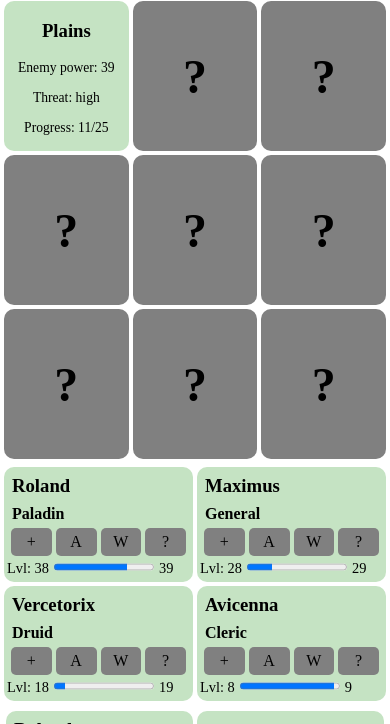
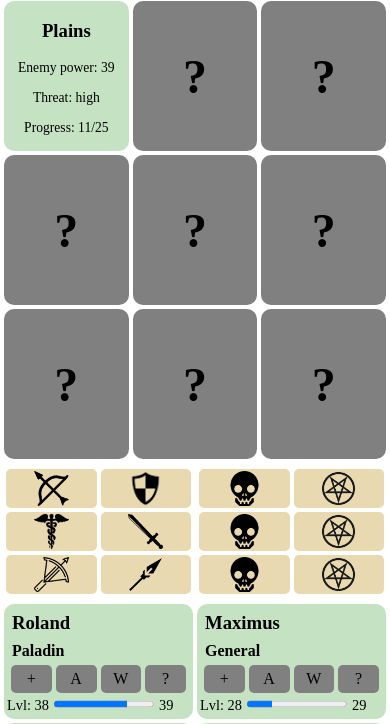
Before and after one commit to Vielo/battle-simulator, a plain HTML site: page index.html in a window 390 px wide. Shown: the part 78-802 px from the top of the page. Drawn offline with Linux system fonts and the light colour scheme.

Commit message:
created basic combat screen structure

```diff
--- a/index.html
+++ b/index.html
@@ -55,6 +55,56 @@
             </div>
             <div class="adventure-tile locked" id="adventure-tile-9">
                 <h3>?</h3>
+            </div>
+        </section>
+        <section class="battle-container">
+            <div class="battle-container-team" id="player-team">
+                <div class="battle-container-line" id="player-line2">
+                    <div class="battle-container-unit-slot" id="slot-player-2-top">
+                        <p><img class="unit-icon" src="img/unit-icons/archer.png"></p>
+                    </div>
+                    <div class="battle-container-unit-slot" id="slot-player-2-middle">
+                        <p><img class="unit-icon" src="img/unit-icons/cleric.png"></p>
+                    </div>
+                    <div class="battle-container-unit-slot" id="slot-player-2-bottom">
+                        <p><img class="unit-icon" src="img/unit-icons/crossbowman.png"></p>
+                    </div>
+                </div>
+                <div class="battle-container-line" id="player-line1">
+                    <div class="battle-container-unit-slot" id="slot-player-1-top">
+                        <p><img class="unit-icon" src="img/unit-icons/paladin.png"></p>
+                    </div>
+                    <div class="battle-container-unit-slot" id="slot-player-1-middle">
+                        <p><img class="unit-icon" src="img/unit-icons/swordsman.png"></p>
+                    </div>
+                    <div class="battle-container-unit-slot" id="slot-player-1-bottom">
+                        <p><img class="unit-icon" src="img/unit-icons/spearman.png"></p>
+                    </div>
+                </div>
+            </div>
+            <div class="battle-container-team" id="enemy-team">
+                <div class="battle-container-line" id="enemy-line1">
+                    <div class="battle-container-unit-slot" id="slot-enemy-1-top">
+                        <p><img class="unit-icon" src="img/enemies-icons/skeleton.png"></p>
+                    </div>
+                    <div class="battle-container-unit-slot" id="slot-enemy-1-middle">
+                        <p><img class="unit-icon" src="img/enemies-icons/skeleton.png"></p>
+                    </div>
+                    <div class="battle-container-unit-slot" id="slot-enemy-1-bottom">
+                        <p><img class="unit-icon" src="img/enemies-icons/skeleton.png"></p>
+                    </div>
+                </div>
+                <div class="battle-container-line" id="enemy-line2">
+                    <div class="battle-container-unit-slot" id="slot-enemy-2-top">
+                        <p><img class="unit-icon" src="img/enemies-icons/pentagram.png"></p>
+                    </div>
+                    <div class="battle-container-unit-slot" id="slot-enemy-2-middle">
+                        <p><img class="unit-icon" src="img/enemies-icons/pentagram.png"></p>
+                    </div>
+                    <div class="battle-container-unit-slot" id="slot-enemy-2-bottom">
+                        <p><img class="unit-icon" src="img/enemies-icons/pentagram.png"></p>
+                    </div>
+                </div>
             </div>
         </section>
         <section class="squad-container">
@@ -280,6 +330,7 @@
                 </div>
             </div>
         </section>
+
         <section class="tactics-container">
             <div class="formation-container" id="formation-container-second-line">
                 Second line
--- a/style.css
+++ b/style.css
@@ -68,6 +68,42 @@ nav {
     }
     .locked h3 {
         font-size: 3em;
+    }
+    .battle-container {
+        width: 100%;
+        flex-flow: row nowrap;
+        padding: 2px;
+        display: flex;
+        flex: 1 1 auto;
+    }
+    .battle-container-team {
+        width: 40%;
+        flex-flow: row nowrap;
+        padding: 2px;
+        display: flex;
+        flex: 1 1 auto;
+    }
+    .battle-container-line {
+        width: 40%;
+        flex-flow: column;
+        display: flex;
+        flex: 1 1 auto;
+    }
+    .battle-container-unit-slot {
+        display: flex;
+        flex: 1 1 auto;
+        border-radius: 5px;
+        background: #e8d9b0;
+        margin: 2px;
+        padding: 2px;
+        justify-content: center;
+    }
+    .battle-container-unit-slot p {
+        margin: 0px;
+    }
+    .unit-icon {
+        max-width: 35px;
+        max-height: 35px;
     }
     .squad-container {
         display: flex;
```
Also changed, not shown: img/enemies-icons/pentagram.png (added), img/enemies-icons/skeleton.png (added), img/unit-icons/archer.png (added), img/unit-icons/cleric.png (added), img/unit-icons/crossbowman.png (added), img/unit-icons/paladin.png (added), img/unit-icons/spearman.png (added), img/unit-icons/swordsman.png (added), 2 other files.
